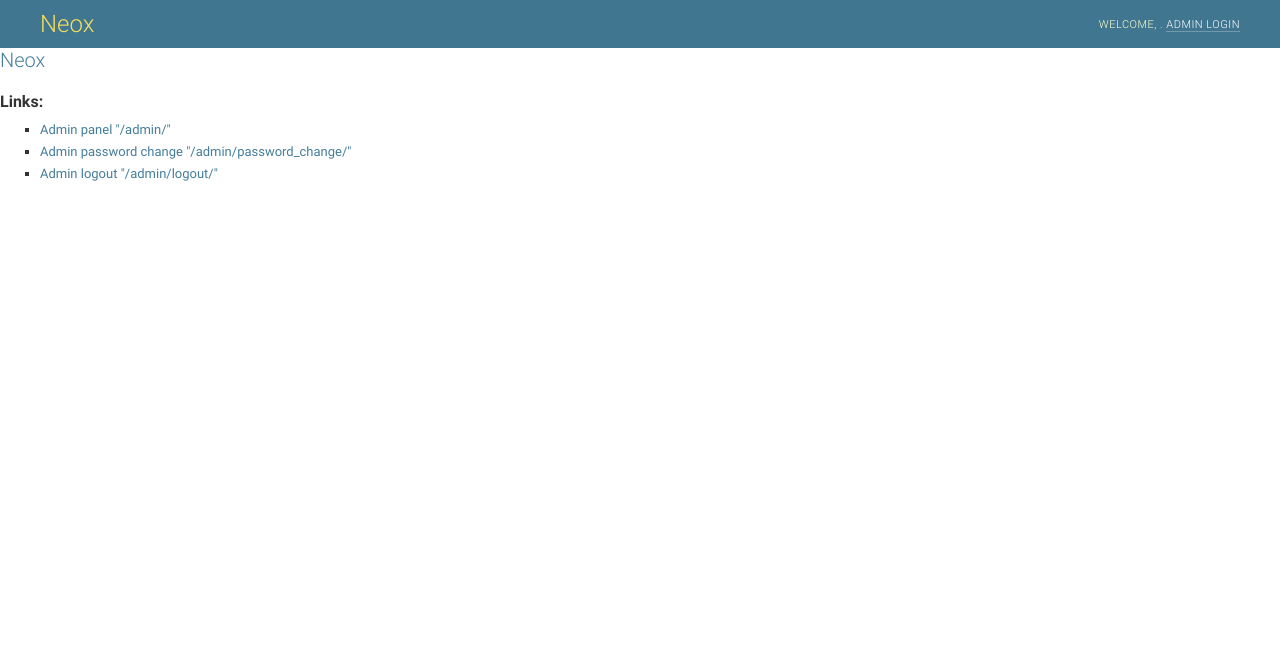
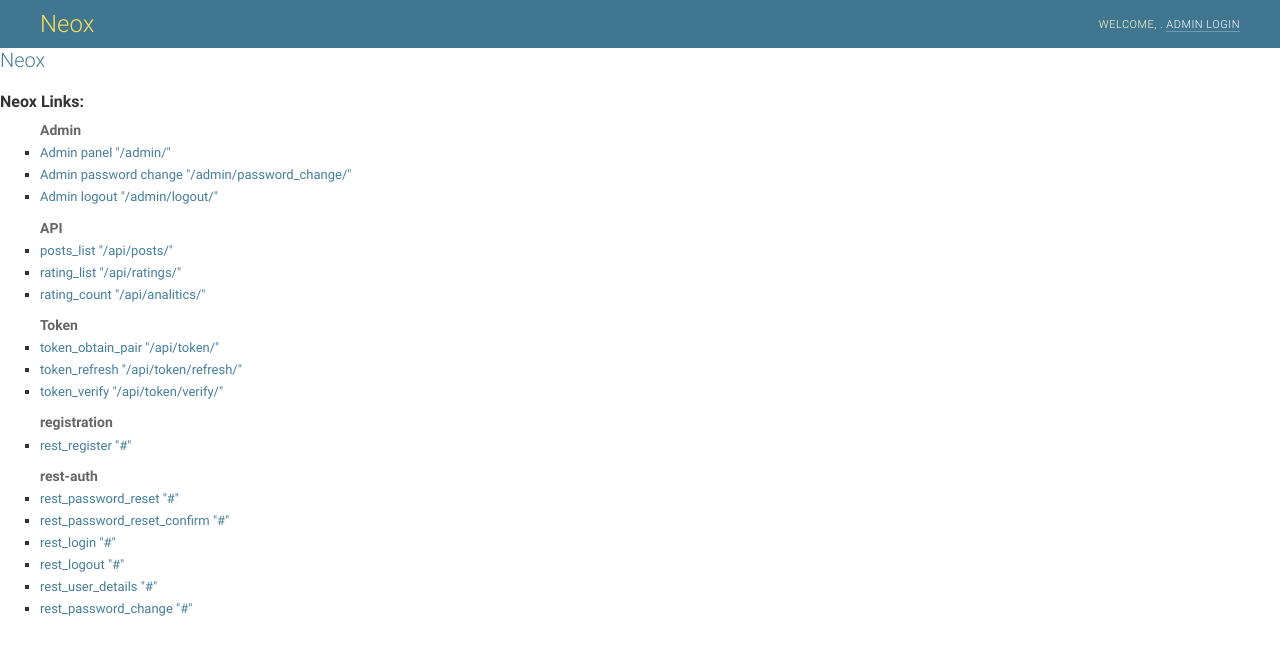
Before and after one commit to 1-0/neox_project, a Django app: page / in a window 1280 px wide. Shown: the top 655 px of the page. Run offline with Django 3.2, Linux system fonts and the light colour scheme.

Commit message:
Add urls to home.html

```diff
--- a/api/serializers.py
+++ b/api/serializers.py
@@ -22,7 +22,7 @@ class PostSerializer(serializers.JWTSerializer):
         model = models.Post
 
 
-class RatingSerializer(serializers.JWTSerializer):
+class RatingSerializer(rf_serializers.Serializer):
     def create(self, validated_data):
         pass
 
@@ -35,7 +35,6 @@ class RatingSerializer(serializers.JWTSerializer):
             'like',
             'user',
             'post',
-            'pub_date',
         )
         model = models.Rating
 
--- a/neox_project/settings.py
+++ b/neox_project/settings.py
@@ -45,10 +45,9 @@ INSTALLED_APPS = [
     'allauth.account',
     'allauth.socialaccount',
     'rest_framework.authtoken',
+    'rest_auth.registration',
     'rest_auth',
-    'rest_auth.registration',
     # ~ 'django_extensions',
-    # ~ 'api',
     'api',
     'post',
     'neox_project',
@@ -122,7 +121,6 @@ AUTH_PASSWORD_VALIDATORS = [
 
 REST_FRAMEWORK = {
     'DEFAULT_PERMISSION_CLASSES': [
-        'rest_framework.permissions.DjangoModelPermissionsOrAnonReadOnly'
         'rest_framework.permissions.IsAuthenticated',
     ],
     'DEFAULT_AUTHENTICATION_CLASSES': (
--- a/neox_project/urls.py
+++ b/neox_project/urls.py
@@ -14,10 +14,12 @@ Including another URLconf
     2. Add a URL to urlpatterns:  path('blog/', include('blog.urls'))
 """
 from django.contrib import admin
-from django.urls import path
+from django.urls import path, include
 from . import views
 
+
 urlpatterns = [
+    path('api/', include('api.urls')),
     path('admin/', admin.site.urls),
     path('', views.home, name='home'),
 ]
--- a/templates/home.html
+++ b/templates/home.html
@@ -1 +1,124 @@
 {% extends 'base.html' %}
+
+{% block title %}
+        Neox Home
+    {% endblock %}
+{% block content %}
+    <h1>
+        <a href="{% url 'home' %}">
+            Neox
+        </a>
+    </h1>
+    <h2>Neox Links: </h2>
+    <ul>
+        <h3>Admin</h3>
+        <li>
+            <a href="{% url 'admin:index' %}">
+                Admin panel "{% url 'admin:index' %}"
+            </a>
+        </li>
+        <li>
+            <a href="{% url 'admin:password_change' %}">
+                Admin password change "{% url 'admin:password_change' %}"
+            </a>
+        </li>
+        <li>
+            <a href="{% url 'admin:logout' %}">
+                Admin logout "{% url 'admin:logout' %}"
+            </a>
+        </li>
+        <h3>API</h3>
+{#        <li>#}
+{#            <a href="{% url 'post' 1 %}">#}
+{#                post 1 "{% url 'post' 1 %}"#}
+{#            </a>#}
+{#        </li>#}
+        <li>
+            <a href="{% url 'posts_list' %}">
+                posts_list "{% url 'posts_list' %}"
+            </a>
+        </li>
+{#        <li>#}
+{#            <a href="{% url 'rating' 1 %}">#}
+{#                rating 1 "{% url 'rating' 1 %}"#}
+{#            </a>#}
+        <li>
+            <a href="{% url 'rating_list' %}">
+                rating_list "{% url 'rating_list' %}"
+            </a>
+        </li>
+        <li>
+            <a href="{% url 'rating_count' %}">
+                rating_count "{% url 'rating_count' %}"
+            </a>
+        </li>
+{#        <li>#}
+{#            <a href="{% url 'rating_detail' 1 %}">#}
+{#                rating_detail 1 "{% url 'rating_detail' 1 %}"#}
+{#            </a>#}
+{#        </li>#}
+        <h3>Token</h3>
+        <li>
+            <a href="{% url 'token_obtain_pair' %}">
+                token_obtain_pair "{% url 'token_obtain_pair' %}"
+            </a>
+        </li>
+        <li>
+            <a href="{% url 'token_refresh' %}">
+                token_refresh "{% url 'token_refresh' %}"
+            </a>
+        </li>
+        <li>
+            <a href="{% url 'token_verify' %}">
+                token_verify "{% url 'token_verify' %}"
+            </a>
+        </li>
+        <h3>registration</h3>
+        <li>
+            <a href="{% url 'rest_register' %}">
+                rest_register "{% url 'rest_register' %}"
+            </a>
+        </li>
+{#        <li>#}
+{#            <a href="{% url 'rest_verify_email' %}">#}
+{#                rest_verify_email "{% url 'rest_verify_email' %}"#}
+{#            </a>#}
+{#        </li>#}
+{#        <li>#}
+{#            <a href="{% url 'account_confirm_email' %}">#}
+{#                account_confirm_email "{% url 'account_confirm_email' %}"#}
+{#            </a>#}
+{#        </li>#}
+        <h3>rest-auth</h3>
+        <li>
+            <a href="{% url 'rest_password_reset' %}">
+                rest_password_reset "{% url 'rest_password_reset' %}"
+            </a>
+        </li>
+        <li>
+            <a href="{% url 'rest_password_reset_confirm' %}">
+                rest_password_reset_confirm "{% url 'rest_password_reset_confirm' %}"
+            </a>
+        </li>
+        <li>
+            <a href="{% url 'rest_login' %}">
+                rest_login "{% url 'rest_login' %}"
+            </a>
+        </li>
+        <li>
+            <a href="{% url 'rest_logout' %}">
+                rest_logout "{% url 'rest_logout' %}"
+            </a>
+        </li>
+        <li>
+            <a href="{% url 'rest_user_details' %}">
+                rest_user_details "{% url 'rest_user_details' %}"
+            </a>
+        </li>
+        <li>
+            <a href="{% url 'rest_password_change' %}">
+                rest_password_change "{% url 'rest_password_change' %}"
+            </a>
+        </li>
+    </ul>
+{% endblock %}
```
Also changed, not shown: api/urls.py (+11 -0 lines), api/views.py (+20 -19 lines).
